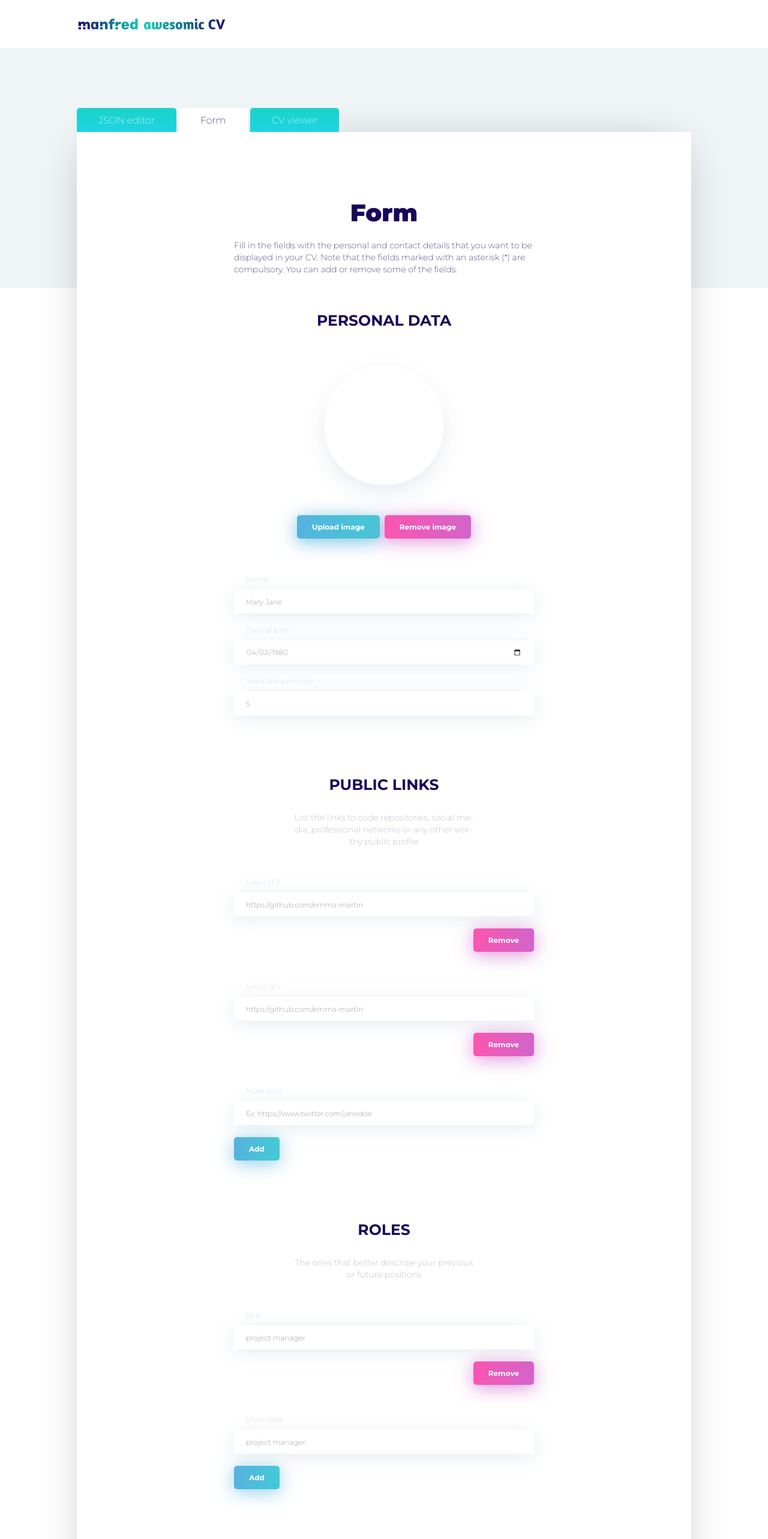
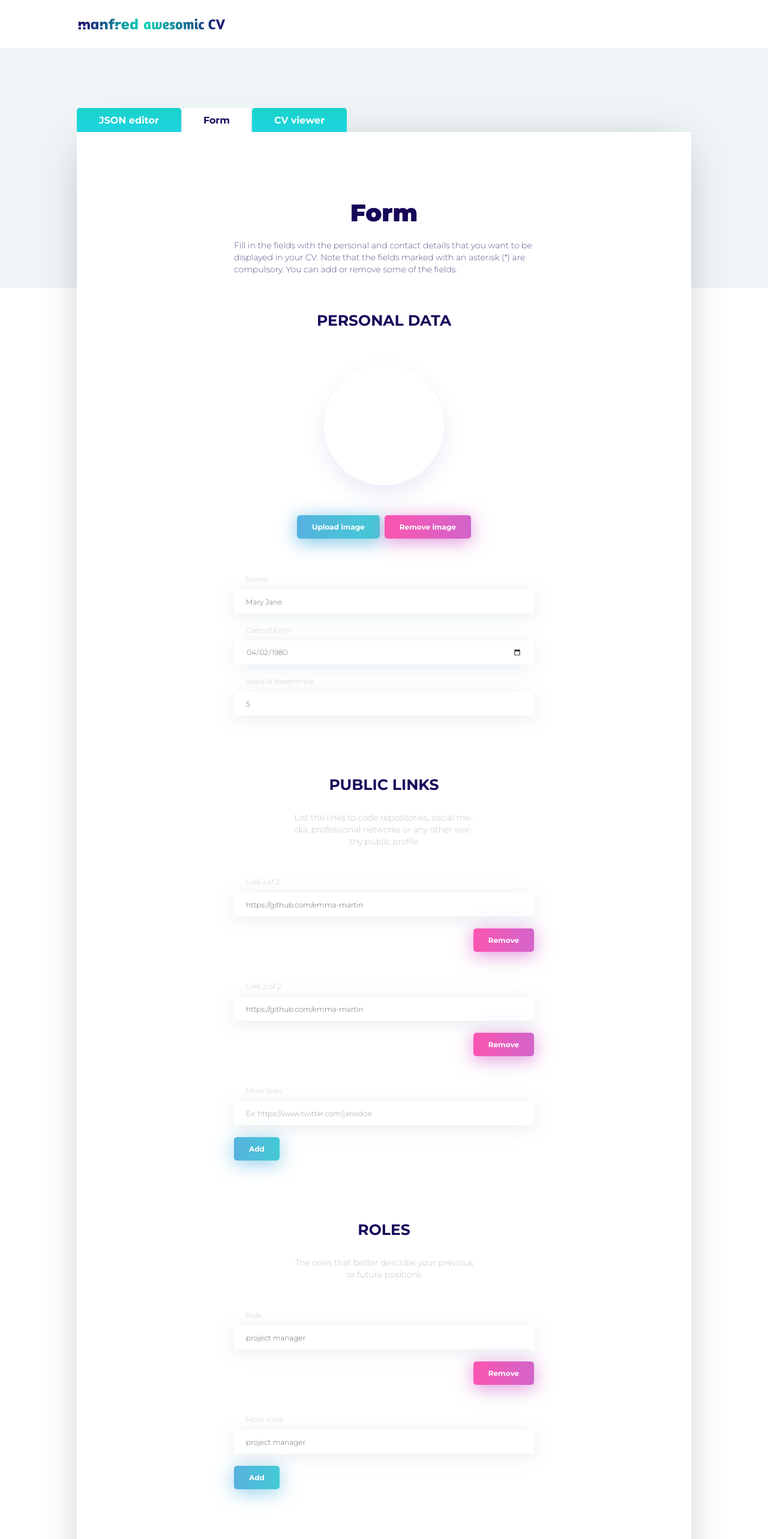
Before and after one commit to sayheylaura/manfred-awesomic-cv, a React (Create React App) app: page /#/form in a window 1280 px wide. Shown: the top 2566 px of the page at 60% size. Built offline with nearby package versions, Linux system fonts and the light colour scheme.

Commit message:
Fix some styles

```diff
--- a/src/App.scss
+++ b/src/App.scss
@@ -89,7 +89,7 @@ a:active {
   height: 50px;
 }
 .footer__text {
-  color: #cad4da;
+  color: #b0bdc5;
   margin: 20px auto 30px;
   display: flex;
   justify-content: center;
@@ -490,25 +490,26 @@ a:active {
     display: flex;
     .nav__link {
         display: flex;
-        height: 100%; // background: #23d2ca;
+        height: 100%;
         background: linear-gradient(to bottom, #19d3ca, #1ed4e1);
-        margin-right: 3px;
+        margin-right: 2px;
         border-top-left-radius: 5px;
         border-top-right-radius: 5px;
         transition: .3s all;
         font-size: 11px;
+        font-weight: 400;
         align-items: center;
         text-align: center;
         &.active {
             background: #fff;
-            padding: 0px 37px;
+            padding: 0px 35px;
         }
         .nav__link-route {
             display: flex;
             align-items: center;
             width: 100%;
             height: 100%;
-            padding: 0px 36px;
+            padding: 0px 37px;
             color: #fff;
         }
     }
@@ -610,13 +611,13 @@ a:active {
     font-size: 12px;
     margin: 0 auto 20px;
     width: 100%;
-    color: #cad4da;
+    color: #b0bdc5;
     font-weight: 100;
 }
 
 .select__label {
     margin-left: 20px;
-    color: #cad4da;
+    color: #b0bdc5;
     font-weight: 100;
     font-size: 12px;
     margin-bottom: 20px;
@@ -633,7 +634,7 @@ a:active {
     height: 30px;
     font-family: "Montserrat", sans-serif;
     font-weight: 100;
-    color: #757575;
+    color: #252525;
     background-color: #fff;
     box-shadow: 0px 5px 30px 0 #8099b32e;
 }
@@ -715,7 +716,7 @@ a:active {
     font-weight: 100;
     outline: none;
     transition: .3s all;
-    color: #757575;
+    color: #252525;
     box-shadow: 0px 5px 30px 0 #8099b32e;
 }
 
@@ -860,6 +861,7 @@ a:active {
     .nav__list {
         .nav__link {
             font-size: 16px;
+            font-weight: 700;
         }
     }
 }
```
